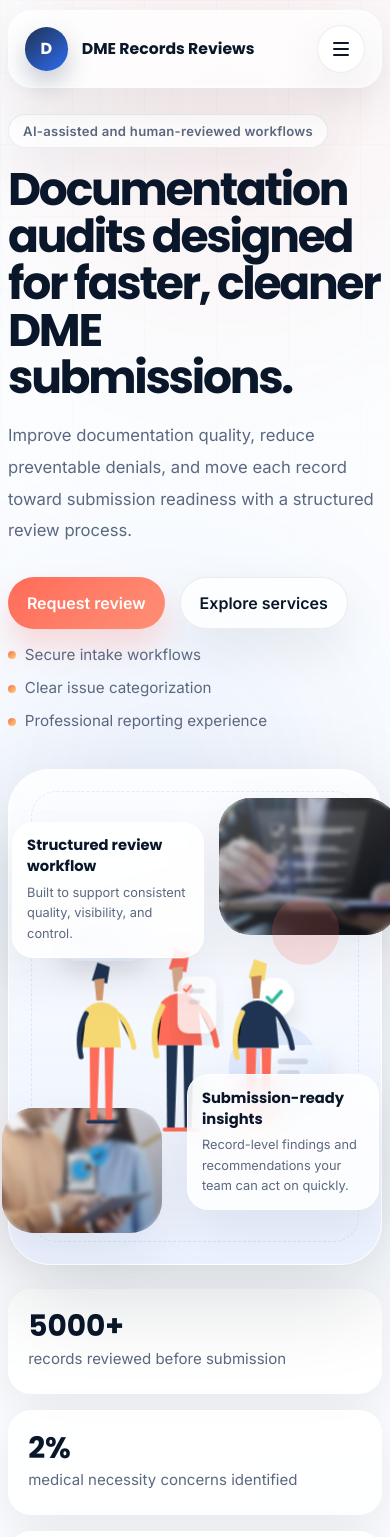
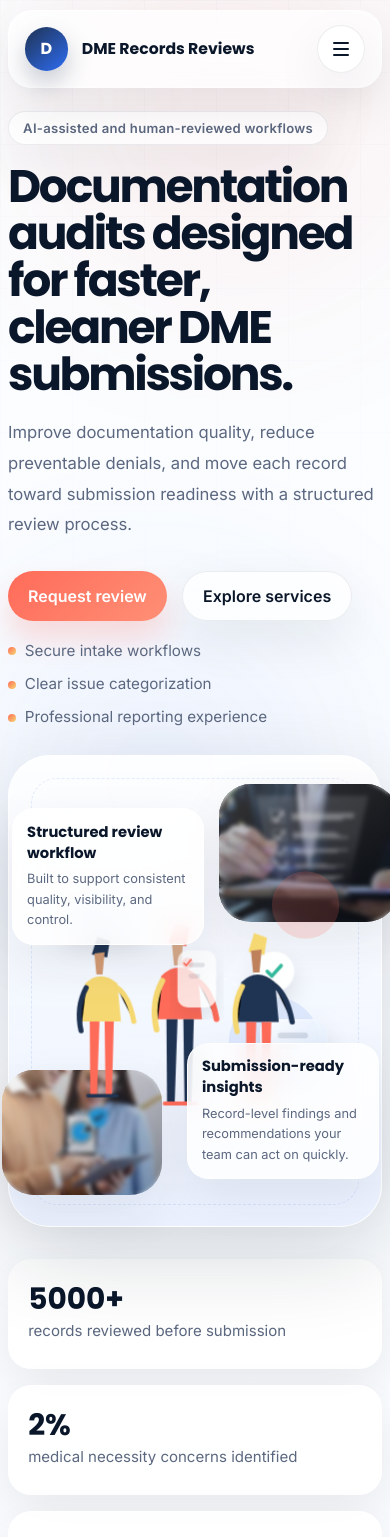
Before and after one commit to moloxanos-pixel/dme-doc-audit-site, a React (Vite) app: page / in a window 390 px wide. Shown: the top 1537 px of the page. Built offline with nearby package versions, Linux system fonts and the light colour scheme.

Commit message:
Polish spacing and responsive presentation for launch

```diff
--- a/src/index.css
+++ b/src/index.css
@@ -223,7 +223,8 @@ main {
   align-items: center;
   justify-content: center;
   gap: 0.5rem;
-  padding: 0.92rem 1.18rem;
+  padding: 0.9rem 1.25rem;
+  min-height: 3rem;
   border-radius: 999px;
   border: none;
   background: linear-gradient(135deg, var(--primary), #4d84ff);
@@ -231,7 +232,7 @@ main {
   font-weight: 600;
   cursor: pointer;
   box-shadow: 0 16px 28px rgba(46, 108, 243, 0.25);
-  transition: transform 0.2s ease, box-shadow 0.2s ease, opacity 0.2s ease;
+  transition: transform 0.2s ease, box-shadow 0.2s ease, opacity 0.2s ease, background 0.2s ease;
 }
 
 .button:hover {
@@ -251,6 +252,10 @@ main {
   box-shadow: var(--shadow-soft);
 }
 
+.button--ghost:hover {
+  background: rgba(255, 255, 255, 0.95);
+}
+
 .eyebrow {
   display: inline-flex;
   align-items: center;
@@ -273,14 +278,18 @@ main {
 }
 
 .hero {
-  padding: clamp(2rem, 5vw, 4.5rem) 0 1.5rem;
+  padding: clamp(2.35rem, 5.5vw, 5rem) 0 2.2rem;
 }
 
 .hero__grid {
   display: grid;
   grid-template-columns: 1.04fr 0.96fr;
-  gap: 2.4rem;
+  gap: clamp(1.8rem, 3vw, 3.1rem);
   align-items: center;
+}
+
+.hero__content {
+  padding-right: clamp(0rem, 1.5vw, 1.2rem);
 }
 
 .hero__title {
@@ -296,7 +305,7 @@ main {
   max-width: 57ch;
   margin: 0;
   color: var(--text-muted);
-  line-height: 1.9;
+  line-height: 1.85;
   font-size: 1.04rem;
 }
 
@@ -315,7 +324,7 @@ main {
   display: flex;
   flex-wrap: wrap;
   gap: 0.9rem 1.4rem;
-  margin-top: 1rem;
+  margin-top: 1.2rem;
   color: var(--text-muted);
   font-size: 0.95rem;
 }
@@ -333,13 +342,13 @@ main {
 
 .hero__visual {
   position: relative;
-  min-height: 39rem;
+  min-height: 40rem;
 }
 
 .hero__panel {
   position: absolute;
   inset: 0;
-  background: linear-gradient(180deg, rgba(255, 255, 255, 0.78), rgba(233, 240, 255, 0.9));
+  background: linear-gradient(180deg, rgba(255, 255, 255, 0.84), rgba(233, 240, 255, 0.9));
   border: 1px solid rgba(255, 255, 255, 0.9);
   border-radius: var(--radius-3xl);
   box-shadow: var(--shadow-strong);
@@ -368,21 +377,21 @@ main {
   content: "";
   position: absolute;
   inset: 0;
-  background: linear-gradient(145deg, rgba(255, 255, 255, 0.16), rgba(11, 22, 39, 0.18));
+  background: linear-gradient(145deg, rgba(255, 255, 255, 0.08), rgba(11, 22, 39, 0.24));
   backdrop-filter: blur(2px);
 }
 
 .hero__photo--one {
   top: 3.4rem;
   right: -1rem;
-  width: 15rem;
+  width: 15.4rem;
   height: 11rem;
 }
 
 .hero__photo--two {
   bottom: 2rem;
   left: -1.2rem;
-  width: 13.2rem;
+  width: 13.6rem;
   height: 10rem;
 }
 
@@ -438,11 +447,11 @@ main {
   display: grid;
   grid-template-columns: repeat(4, minmax(0, 1fr));
   gap: 1rem;
-  margin-top: 1.5rem;
+  margin-top: 2rem;
 }
 
 .stat-card {
-  padding: 1.35rem 1.2rem;
+  padding: 1.5rem 1.2rem;
   background: rgba(255, 255, 255, 0.84);
   border: 1px solid rgba(255, 255, 255, 0.92);
   border-radius: 1.45rem;
@@ -464,11 +473,11 @@ main {
 }
 
 .section {
-  padding: clamp(4.25rem, 7vw, 6.4rem) 0;
+  padding: clamp(4.6rem, 7vw, 6.8rem) 0;
 }
 
 .section--tight {
-  padding: 4rem 0;
+  padding: clamp(3.8rem, 6vw, 4.8rem) 0;
 }
 
 .section--highlight {
@@ -506,12 +515,12 @@ main {
 .feature-grid {
   display: grid;
   grid-template-columns: repeat(3, minmax(0, 1fr));
-  gap: 1rem;
+  gap: 1.15rem;
 }
 
 .feature-card {
   position: relative;
-  padding: 1.55rem;
+  padding: 1.65rem;
   background: var(--surface);
   border: 1px solid rgba(255, 255, 255, 0.92);
   border-radius: 1.75rem;
@@ -565,14 +574,14 @@ main {
 .split-layout {
   display: grid;
   grid-template-columns: 1fr 1fr;
-  gap: 2rem;
+  gap: clamp(1.4rem, 3vw, 2.5rem);
   align-items: center;
 }
 
 .process-list {
   display: grid;
   gap: 1rem;
-  margin-top: 2rem;
+  margin-top: 2.2rem;
 }
 
 .process-item {
@@ -613,7 +622,7 @@ main {
 .showcase-card {
   position: relative;
   min-height: 32rem;
-  padding: 1.45rem;
+  padding: 1.55rem;
   border-radius: 2rem;
   color: white;
   background: linear-gradient(160deg, #0d182b 0%, #132743 50%, #21436d 100%);
@@ -696,17 +705,17 @@ main {
 .media-grid {
   display: grid;
   grid-template-columns: 1.15fr 0.85fr;
+  gap: 1.15rem;
+}
+
+.media-grid__stack {
+  display: grid;
   gap: 1rem;
 }
 
-.media-grid__stack {
-  display: grid;
-  gap: 1rem;
-}
-
 .media-card {
   position: relative;
-  min-height: 18rem;
+  min-height: 19rem;
   border-radius: 2rem;
   overflow: hidden;
   background: linear-gradient(160deg, rgba(11, 22, 39, 0.96), rgba(31, 51, 82, 0.9));
@@ -726,14 +735,14 @@ main {
   inset: 0;
   background-size: cover;
   background-position: center;
-  filter: saturate(0.96);
+  filter: saturate(0.92) contrast(1.03);
 }
 
 .media-card__image::after {
   content: "";
   position: absolute;
   inset: 0;
-  background: linear-gradient(145deg, rgba(10, 19, 35, 0.84), rgba(10, 19, 35, 0.18) 55%, rgba(255, 255, 255, 0.08));
+  background: linear-gradient(145deg, rgba(10, 19, 35, 0.8), rgba(10, 19, 35, 0.28) 56%, rgba(255, 255, 255, 0.08));
 }
 
 .media-card--light .media-card__image::after {
@@ -747,7 +756,7 @@ main {
   display: flex;
   flex-direction: column;
   justify-content: space-between;
-  padding: 1.5rem;
+  padding: 1.6rem;
 }
 
 .media-card__body h3 {
@@ -788,8 +797,8 @@ main {
   position: relative;
   display: grid;
   grid-template-columns: 1fr 0.88fr;
-  gap: 1.4rem;
-  padding: 1.5rem;
+  gap: 1.6rem;
+  padding: 1.7rem;
   border-radius: 2rem;
   background: linear-gradient(155deg, #0c172a 0%, #12243e 100%);
   color: white;
@@ -908,7 +917,7 @@ main {
 .quote-panel {
   display: grid;
   grid-template-columns: 0.95fr 1.05fr;
-  gap: 1rem;
+  gap: 1.15rem;
 }
 
 .quote-card,
@@ -930,8 +939,12 @@ main {
 .timeline-panel,
 .contact-card,
 .info-card {
-  padding: 1.55rem;
+  padding: 1.7rem;
   border-radius: 1.85rem;
+}
+
+.cta-panel {
+  background: linear-gradient(170deg, rgba(255, 255, 255, 0.86), rgba(239, 245, 255, 0.9));
 }
 
 .quote-card h3,
@@ -968,7 +981,7 @@ main {
 }
 
 .page-hero {
-  padding: 3.2rem 0 1.2rem;
+  padding: 3.4rem 0 1.6rem;
 }
 
 .page-hero__shell {
@@ -1081,14 +1094,14 @@ main {
 .service-grid {
   display: grid;
   grid-template-columns: repeat(3, minmax(0, 1fr));
-  gap: 1rem;
+  gap: 1.15rem;
 }
 
 .service-card {
   display: flex;
   flex-direction: column;
   gap: 1rem;
-  padding: 1.55rem;
+  padding: 1.65rem;
   border-radius: 1.8rem;
   background: rgba(255, 255, 255, 0.84);
   border: 1px solid rgba(255, 255, 255, 0.92);
@@ -1128,11 +1141,11 @@ main {
 
 .faq-grid {
   display: grid;
-  gap: 1rem;
+  gap: 1.15rem;
 }
 
 .faq-card {
-  padding: 1.35rem 1.45rem;
+  padding: 1.45rem 1.5rem;
   border-radius: 1.45rem;
   background: rgba(255, 255, 255, 0.84);
   border: 1px solid rgba(255, 255, 255, 0.92);
@@ -1352,7 +1365,7 @@ main {
 }
 
 .legal-content {
-  padding: 1.5rem;
+  padding: 1.7rem;
   border-radius: 1.8rem;
 }
 
@@ -1363,7 +1376,11 @@ main {
   padding: 1rem;
   border-radius: 1.2rem;
   background: rgba(255, 107, 89, 0.08);
-  margin-bottom: 1.2rem;
+  margin-bottom: 1.5rem;
+}
+
+.legal-section {
+  scroll-margin-top: 7.5rem;
 }
 
 .legal-banner strong {
@@ -1385,8 +1402,8 @@ main {
 }
 
 .legal-section + .legal-section {
-  margin-top: 1.5rem;
-  padding-top: 1.5rem;
+  margin-top: 1.75rem;
+  padding-top: 1.75rem;
   border-top: 1px solid rgba(17, 35, 63, 0.08);
 }
 
@@ -1399,23 +1416,24 @@ main {
 .legal-section p,
 .legal-section li {
   color: var(--text-muted);
-  line-height: 1.82;
+  line-height: 1.9;
+  font-size: 1rem;
 }
 
 .legal-section ul {
-  margin: 0.7rem 0 0;
-  padding-left: 1.15rem;
+  margin: 0.9rem 0 0;
+  padding-left: 1.25rem;
 }
 
 .site-footer {
-  padding: 0 0 2rem;
+  padding: 0 0 2.25rem;
 }
 
 .site-footer__panel {
   display: grid;
   grid-template-columns: 1fr auto;
-  gap: 1rem;
-  padding: 1.45rem;
+  gap: 1.5rem;
+  padding: 1.65rem;
   border-radius: 2rem;
   background: linear-gradient(160deg, rgba(10, 19, 35, 0.98), rgba(20, 38, 64, 0.94));
   color: white;
@@ -1446,9 +1464,9 @@ main {
 }
 
 .site-footer__links {
-  display: flex;
-  flex-wrap: wrap;
-  justify-content: flex-end;
+  display: grid;
+  grid-template-columns: repeat(2, minmax(0, auto));
+  justify-content: end;
   align-content: flex-start;
   gap: 0.7rem;
 }
@@ -1462,6 +1480,12 @@ main {
   background: rgba(255, 255, 255, 0.08);
   border: 1px solid rgba(255, 255, 255, 0.12);
   color: rgba(255, 255, 255, 0.82);
+  transition: background-color 0.2s ease, color 0.2s ease;
+}
+
+.site-footer__links a:hover {
+  background: rgba(255, 255, 255, 0.16);
+  color: #fff;
 }
 
 @media (max-width: 1080px) {
@@ -1478,7 +1502,7 @@ main {
   }
 
   .hero__visual {
-    min-height: 35rem;
+    min-height: 34rem;
   }
 
   .hero__title {
@@ -1500,6 +1524,7 @@ main {
   }
 
   .site-footer__links {
+    grid-template-columns: repeat(3, minmax(0, auto));
     justify-content: flex-start;
   }
 }
@@ -1548,6 +1573,10 @@ main {
   .form-grid {
     grid-template-columns: repeat(2, minmax(0, 1fr));
   }
+
+  .hero__title {
+    max-width: 100%;
+  }
 }
 
 @media (max-width: 720px) {
@@ -1564,11 +1593,11 @@ main {
   }
 
   .hero {
-    padding-top: 1.6rem;
+    padding-top: 1.4rem;
   }
 
   .hero__visual {
-    min-height: 31rem;
+    min-height: 29.5rem;
   }
 
   .hero__illustration {
@@ -1607,7 +1636,7 @@ main {
 
   .hero__floating-note--bottom {
     right: 0.2rem;
-    bottom: 3.4rem;
+    bottom: 3rem;
   }
 
   .hero__stat-row,
@@ -1625,7 +1654,7 @@ main {
 
   .section,
   .section--tight {
-    padding: 3.3rem 0;
+    padding: 3.15rem 0;
   }
 
   .page-hero {
@@ -1648,4 +1677,8 @@ main {
   .site-footer__panel {
     padding: 1.25rem;
   }
-}
+
+  .site-footer__links {
+    grid-template-columns: 1fr;
+  }
+}
```
